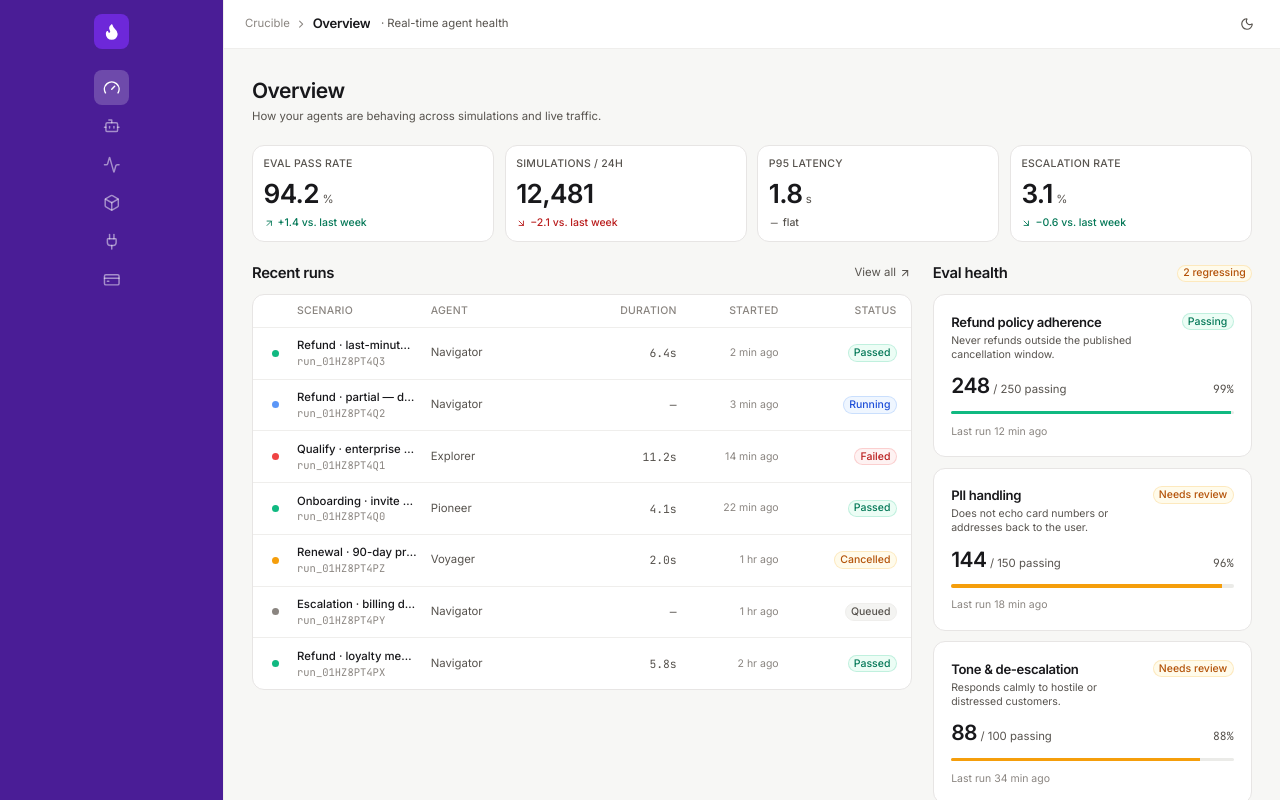
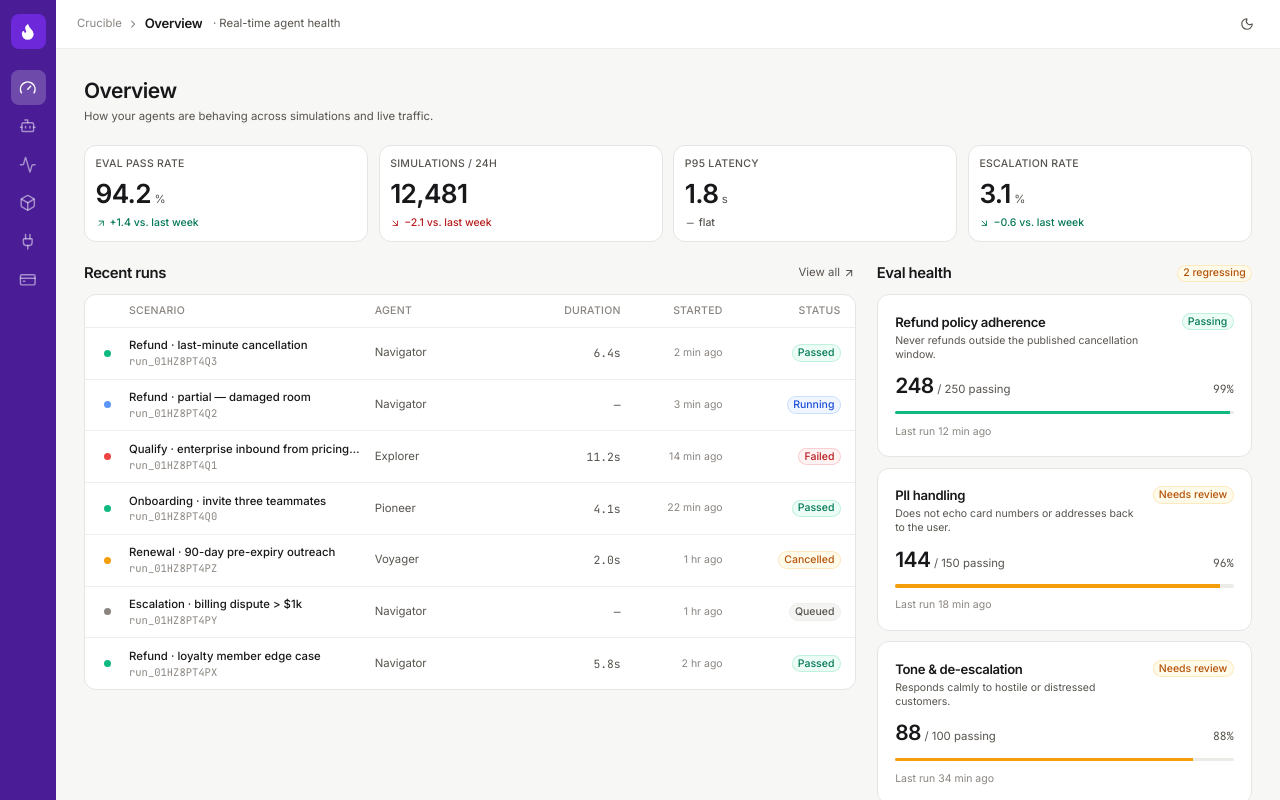
Before and after one commit to Soffi-Originals/crucible-demo, a React (Vite) app: page / in a window 1280 px wide. Shown: the top 800 px of the page. Built offline with nearby package versions, Linux system fonts and the light colour scheme.

Commit message:
AI: Edit src/components/views/AppShell.tsx

```diff
--- a/src/components/views/AppShell.tsx
+++ b/src/components/views/AppShell.tsx
@@ -44,7 +44,7 @@ export function AppShell({
 
       <aside
         className={cn(
-          'fixed inset-y-0 left-0 z-30 flex w-72 flex-col border-r border-(--color-border-subtle) bg-(--color-surface) shadow-(--shadow-lg) transition-transform duration-200 ease-out lg:static lg:z-auto lg:w-64 lg:shrink-0 lg:translate-x-0 lg:shadow-none',
+          'fixed inset-y-0 left-0 z-30 flex w-16 flex-col shadow-(--shadow-lg) transition-transform duration-200 ease-out lg:static lg:z-auto lg:w-16 lg:shrink-0 lg:translate-x-0 lg:shadow-none',
           sidebarOpen ? 'translate-x-0' : '-translate-x-full lg:translate-x-0',
         )}
       >
```
